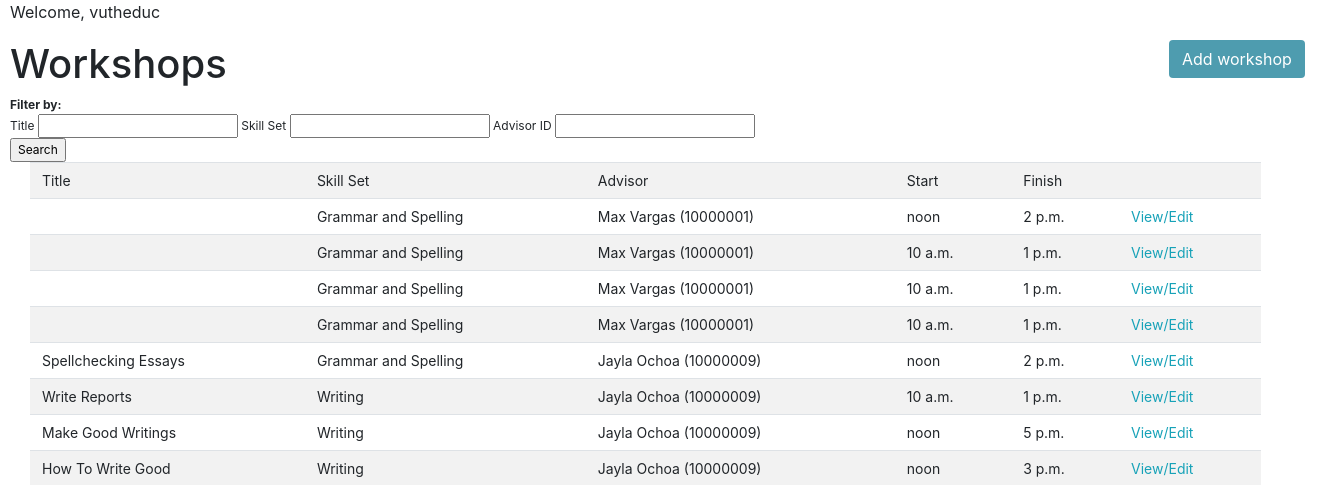
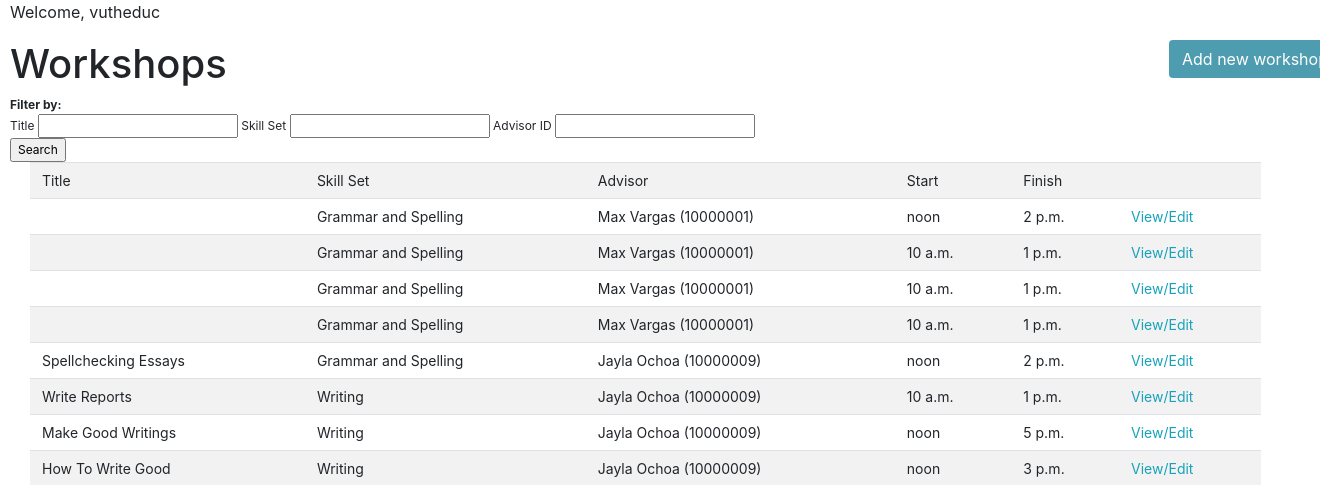
Before and after one commit to nullpointertong/Software-Engineering-Studio-2B, a Django app: template app/helps_booking_admin/helps_admin/templates/pages/layouts/workshops.html in a window 1320 px wide; the page is wider, and only the part inside the window is pictured. Shown: the part 69-554 px from the top of that part. Run offline with Django 3.2, Linux system fonts and the light colour scheme; the template is opened without the code that fills it: values that come from a table or form of the project are taken from there, others are empty; a user stored in the database is signed in; data comes from the database, SQL or seed files in the repository; both versions use the stored data as it was after the commit; some libraries are stand-ins or nearby versions.

Commit message:
init branch

```diff
--- a/app/helps_booking_admin/helps_admin/templates/pages/layouts/workshops.html
+++ b/app/helps_booking_admin/helps_admin/templates/pages/layouts/workshops.html
@@ -12,7 +12,7 @@
 
     {% block sub %}
     <div style="position:relative; float:right; margin-right:20px; width:10%">
-            <a class='btn' href="{% url 'create_workshop' %}"><span>Add workshop</span></a>
+            <a class='btn' href="{% url 'create_workshop' %}"><span>Add new workshop</span></a>
     </div>
 
     <h1>Workshops</h1>
--- a/app/helps_booking_admin/templates/admin-workshops.html
+++ b/app/helps_booking_admin/templates/admin-workshops.html
@@ -30,6 +30,8 @@
     </div>
   </div>
 
+  <p>This is the workshop list</p>
+
 
 
   <link href='https://fonts.googleapis.com/css?family=Source+Sans+Pro' rel='stylesheet' type='text/css'>
```
Also changed, not shown: app/helps_booking_system/db.sqlite3.
